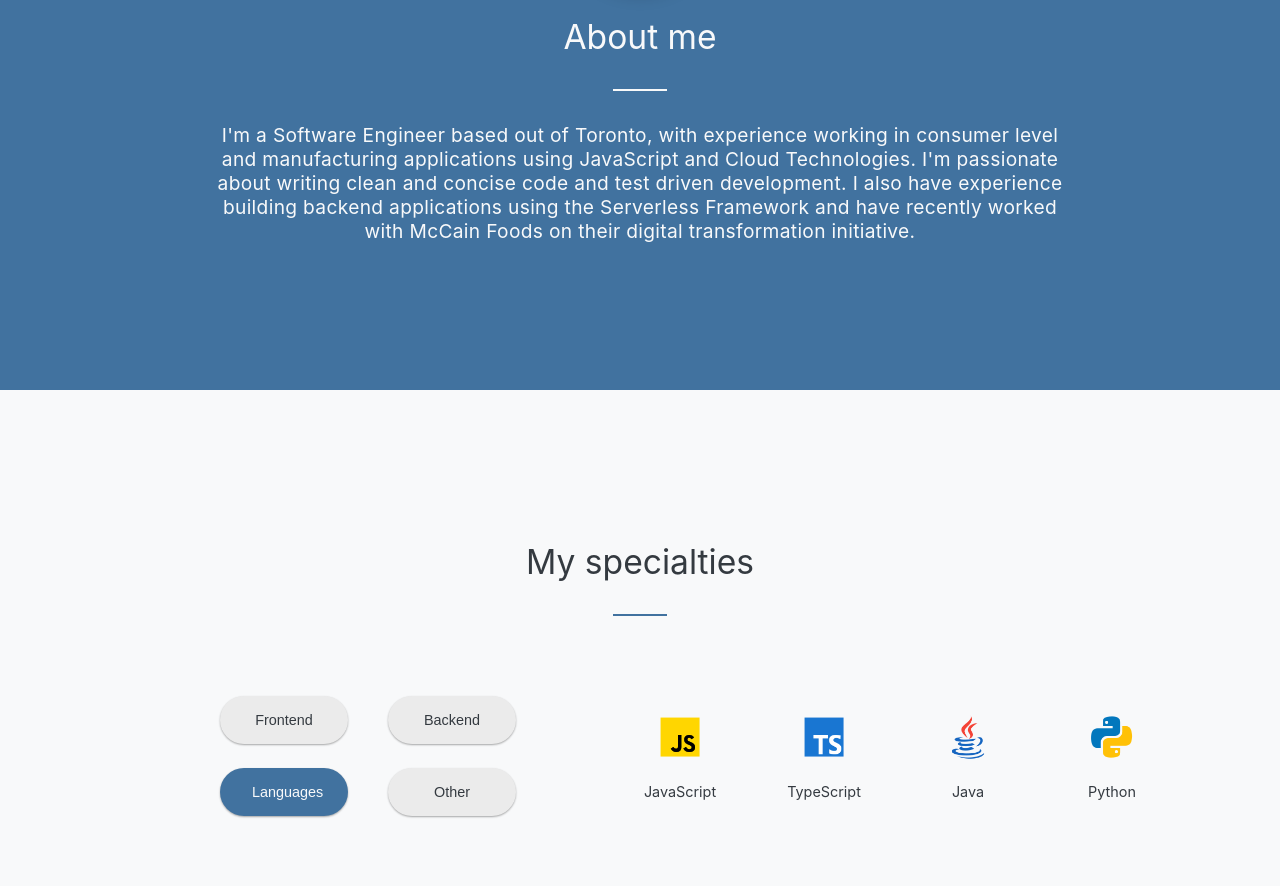
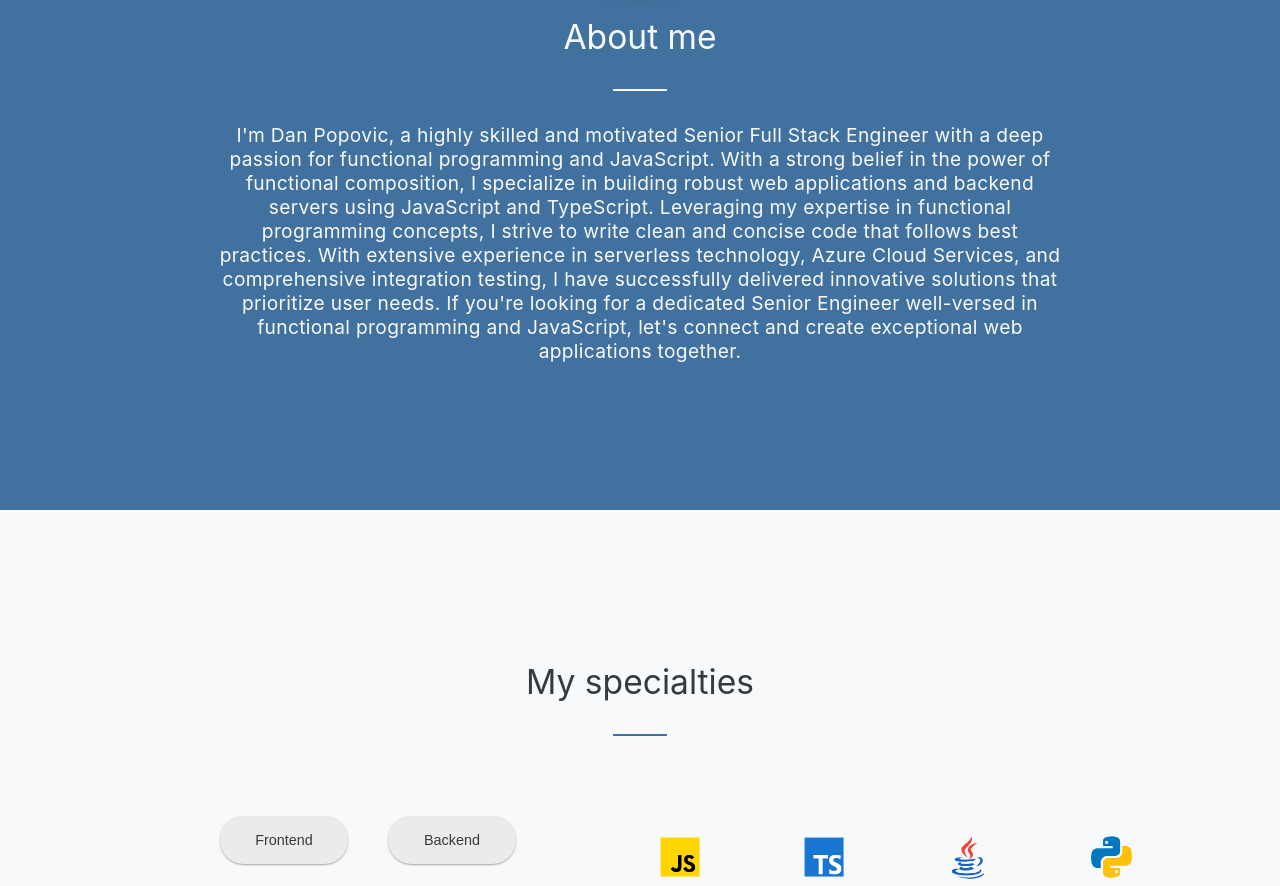
Before and after one commit to danpops/danpops-portfolio-2, a React (Create React App) app: page / in a window 1280 px wide. Shown: the part 1100-1986 px from the top of the page. Built offline with nearby package versions, Linux system fonts and the light colour scheme.

Commit message:
refactor (about): bio

```diff
--- a/src/assets/data/index.ts
+++ b/src/assets/data/index.ts
@@ -27,11 +27,8 @@ export const hero = {
 }
 export const about = {
   heading: 'About me',
-  content: `I'm a Software Engineer based out of Toronto, with experience working
-  in consumer level and manufacturing applications using JavaScript and Cloud Technologies.
-  I'm passionate about writing clean and concise code and test driven development. I also have
-  experience building backend applications using the Serverless Framework and have
-  recently worked with McCain Foods on their digital transformation initiative.`
+  content:
+    "I'm Dan Popovic, a highly skilled and motivated Senior Full Stack Engineer with a deep passion for functional programming and JavaScript. With a strong belief in the power of functional composition, I specialize in building robust web applications and backend servers using JavaScript and TypeScript. Leveraging my expertise in functional programming concepts, I strive to write clean and concise code that follows best practices. With extensive experience in serverless technology, Azure Cloud Services, and comprehensive integration testing, I have successfully delivered innovative solutions that prioritize user needs. If you're looking for a dedicated Senior Engineer well-versed in functional programming and JavaScript, let's connect and create exceptional web applications together."
 }
 export const specialties = {
   heading: 'My specialties',
```
